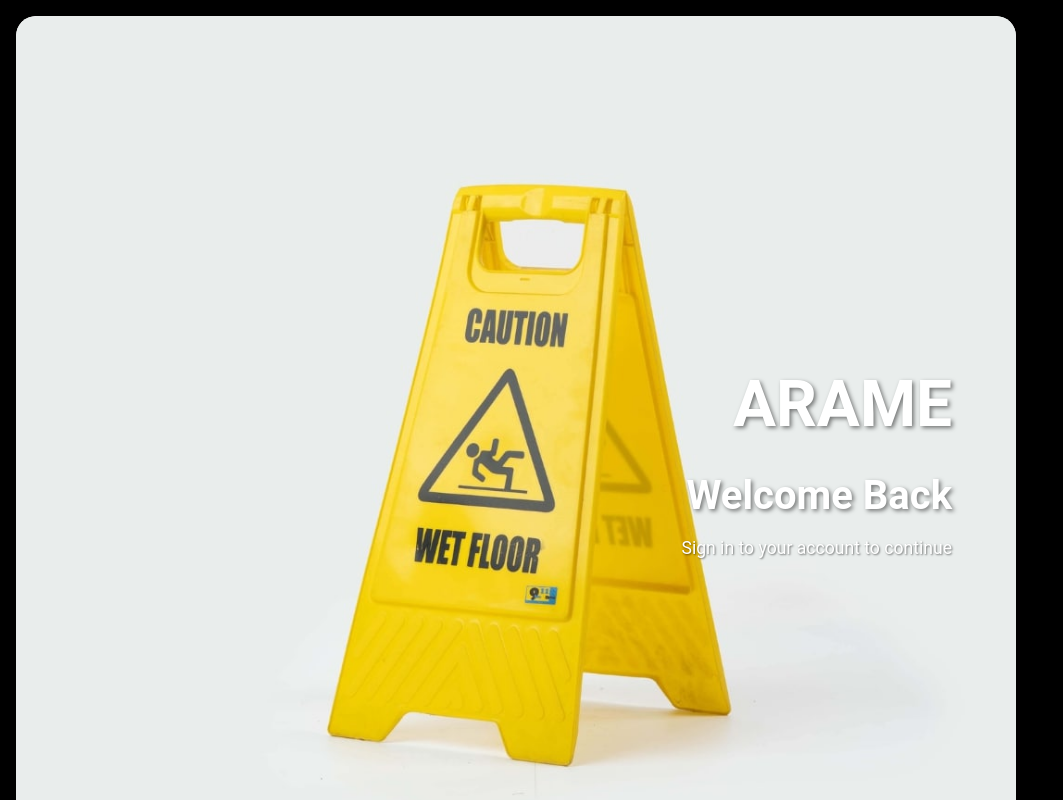
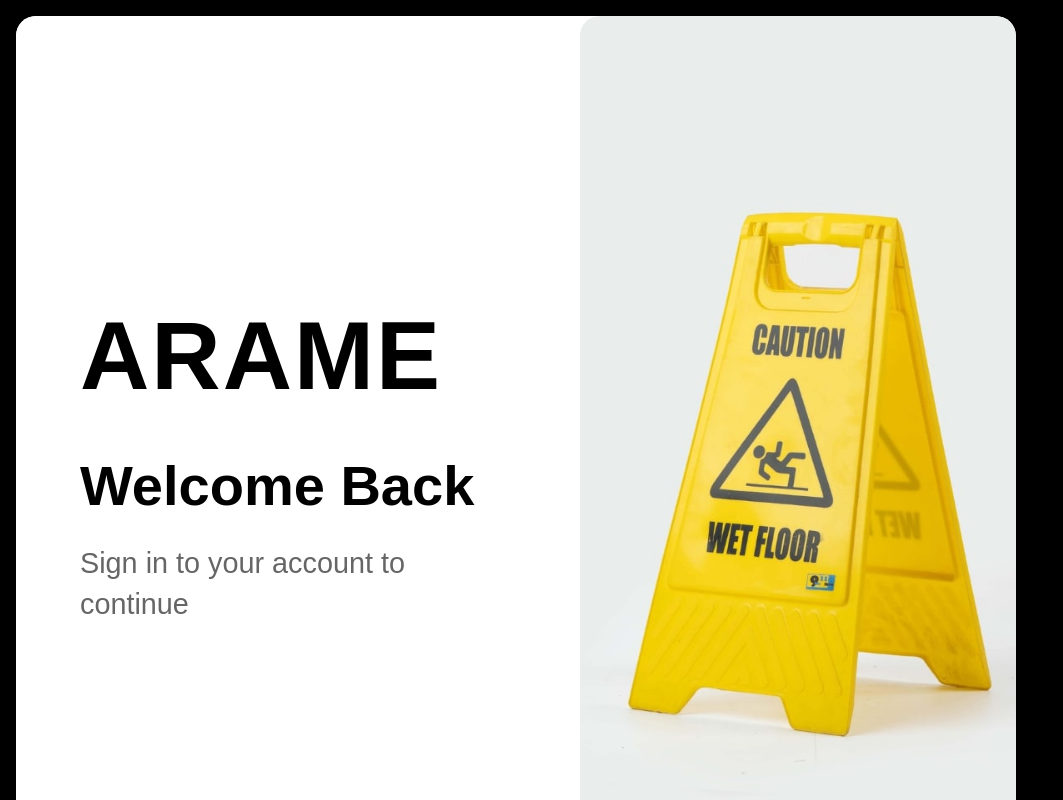
Before and after one commit to vinividivicilala/lolo, a Next.js app in the folder faq/: page /signin in a window 1280 px wide. Shown: the whole page, without its empty margins (0-1063 px from the left). Built offline with nearby package versions, Linux system fonts and the light colour scheme.

Commit message:
Update page.tsx

```diff
--- a/faq/app/signin/page.tsx
+++ b/faq/app/signin/page.tsx
@@ -33,10 +33,65 @@ export default function SignInPage({ onClose, onSwitchToSignUp, onSwitchToForgot
           overflow: 'hidden'
         }}
       >
-        {/* Portrait Image - Half Page Size */}
+        {/* Left Side - Text Content */}
         <div
           style={{
-            width: '100%',
+            width: '50%',
+            padding: '4rem',
+            display: 'flex',
+            flexDirection: 'column',
+            justifyContent: 'center',
+            backgroundColor: 'white'
+          }}
+        >
+          {/* Judul Besar - Arame */}
+          <h1
+            style={{
+              fontFamily: 'Arial, sans-serif',
+              fontSize: '6rem',
+              fontWeight: 'bold',
+              color: '#000',
+              margin: '0 0 3rem 0',
+              lineHeight: '1',
+              letterSpacing: '2px'
+            }}
+          >
+            ARAME
+          </h1>
+
+          {/* Welcome Back Title */}
+          <h2
+            style={{
+              fontFamily: 'Arial, sans-serif',
+              fontSize: '3.5rem',
+              fontWeight: '700',
+              color: '#000',
+              margin: '0 0 1.5rem 0',
+              lineHeight: '1.2'
+            }}
+          >
+            Welcome Back
+          </h2>
+
+          {/* Description */}
+          <p
+            style={{
+              fontFamily: 'Arial, sans-serif',
+              fontSize: '1.8rem',
+              color: '#666',
+              margin: '0',
+              lineHeight: '1.4',
+              fontWeight: '400'
+            }}
+          >
+            Sign in to your account to continue
+          </p>
+        </div>
+
+        {/* Right Side - Portrait Image */}
+        <div
+          style={{
+            width: '50%',
             height: '100%',
             backgroundImage: 'url(/images/5.jpg)',
             backgroundSize: 'cover',
@@ -45,59 +100,6 @@ export default function SignInPage({ onClose, onSwitchToSignUp, onSwitchToForgot
             borderRadius: '20px'
           }}
         />
-
-        {/* Content Overlay - Right Side */}
-        <div
-          style={{
-            position: 'absolute',
-            right: '4rem',
-            top: '50%',
-            transform: 'translateY(-50%)',
-            textAlign: 'right',
-            color: 'white',
-            maxWidth: '400px'
-          }}
-        >
-          {/* Judul Besar - Arame */}
-          <h1
-            style={{
-              fontFamily: 'Roboto',
-              fontSize: '4rem',
-              fontWeight: 'bold',
-              margin: '0 0 2rem 0',
-              lineHeight: '1.1',
-              textShadow: '2px 2px 4px rgba(0,0,0,0.5)'
-            }}
-          >
-            ARAME
-          </h1>
-
-          {/* Welcome Back Title */}
-          <h2
-            style={{
-              fontFamily: 'Roboto',
-              fontSize: '2.5rem',
-              fontWeight: '600',
-              margin: '0 0 1rem 0',
-              textShadow: '2px 2px 4px rgba(0,0,0,0.5)'
-            }}
-          >
-            Welcome Back
-          </h2>
-
-          {/* Description */}
-          <p
-            style={{
-              fontFamily: 'Roboto',
-              fontSize: '1.1rem',
-              margin: '0',
-              lineHeight: '1.5',
-              textShadow: '1px 1px 2px rgba(0,0,0,0.5)'
-            }}
-          >
-            Sign in to your account to continue
-          </p>
-        </div>
       </div>
     </div>
   );
```
